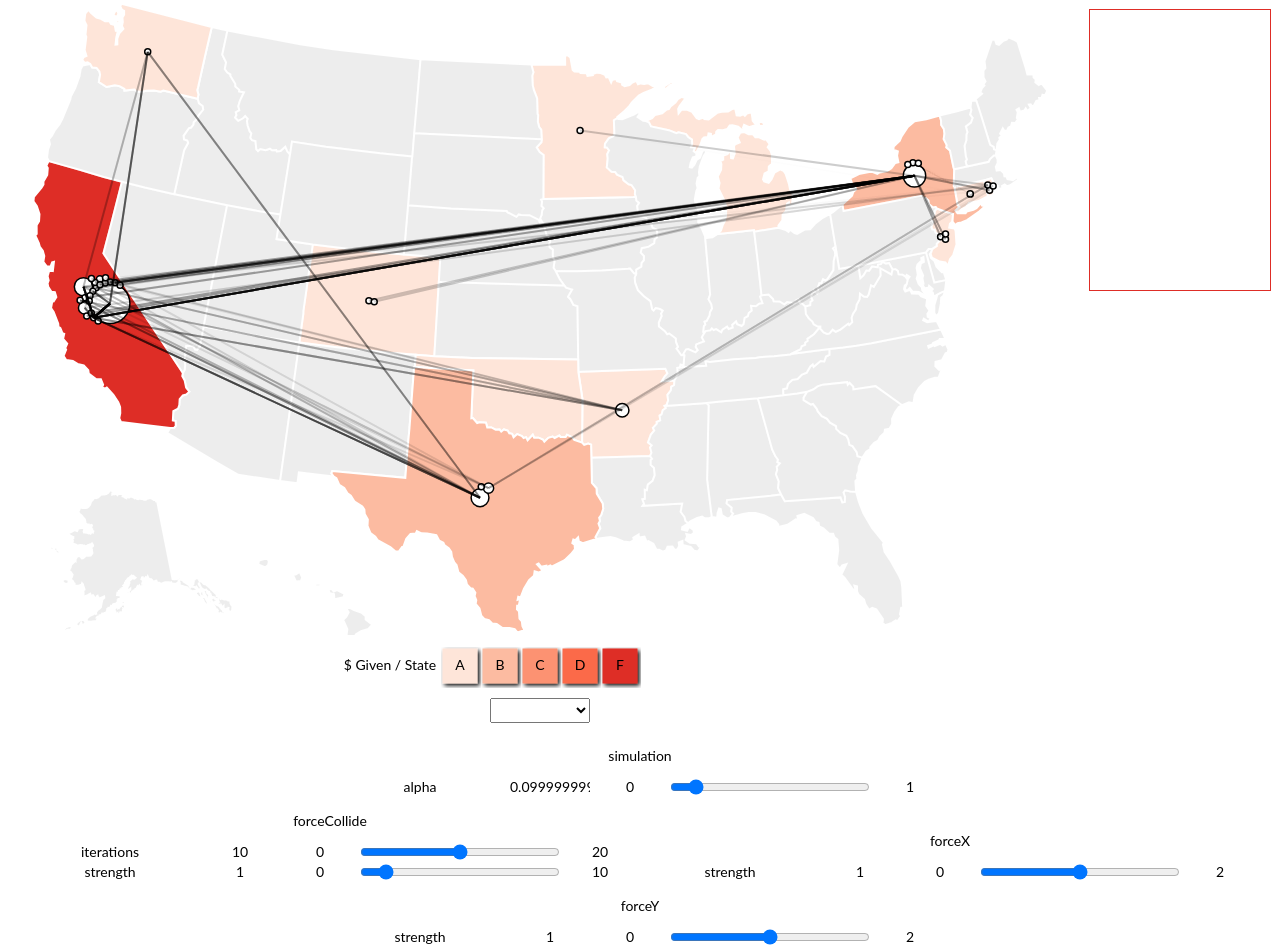
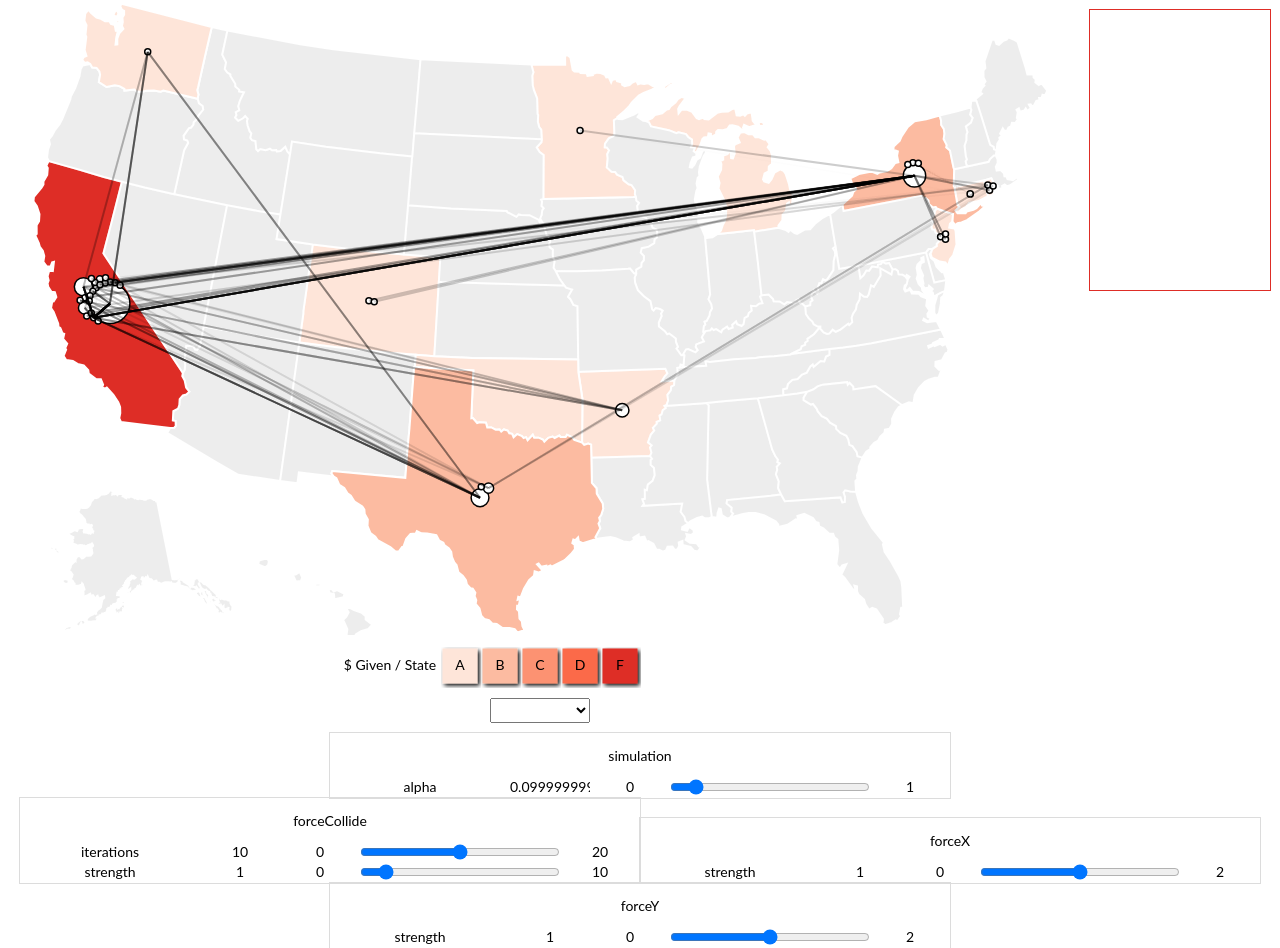
Before and after one commit to tomswisher/hybrid-map, a website: page hybrid-map.html in a window 1280 px wide. Drawn offline with Linux system fonts and the light colour scheme.

Commit message:
Added outline on force divs

```diff
--- a/css/hybrid-map.less
+++ b/css/hybrid-map.less
@@ -88,6 +88,7 @@ body {
     display: inline-block;
     width: @labelMediumWidth + 3*@labelSmallWidth + @debugSliderWidth;
     font-size: 0px !important;
+    outline: 1px solid gainsboro;
     > * {
         font-size: @font1Size;
     }
```
Also changed, not shown: css/hybrid-map.css.
